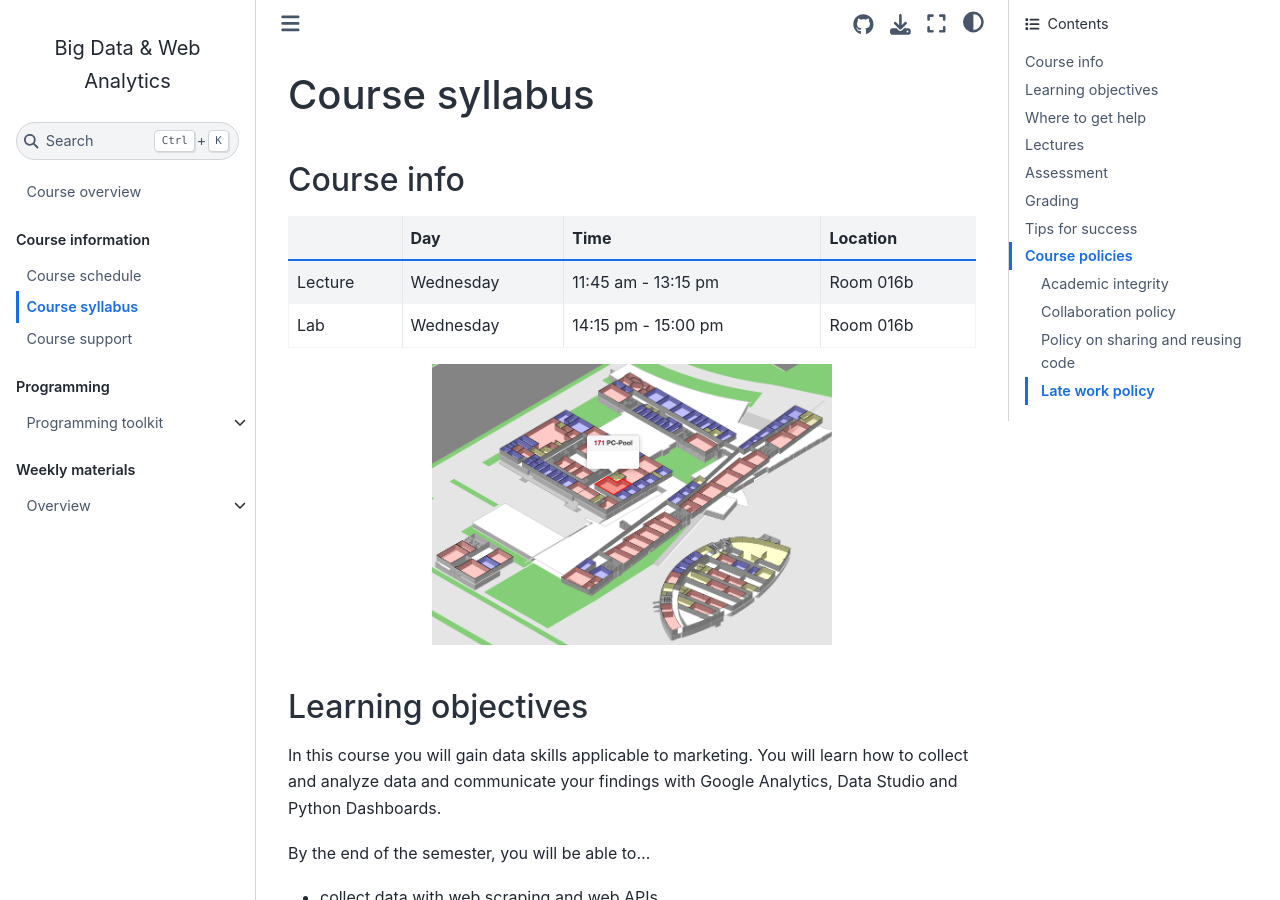
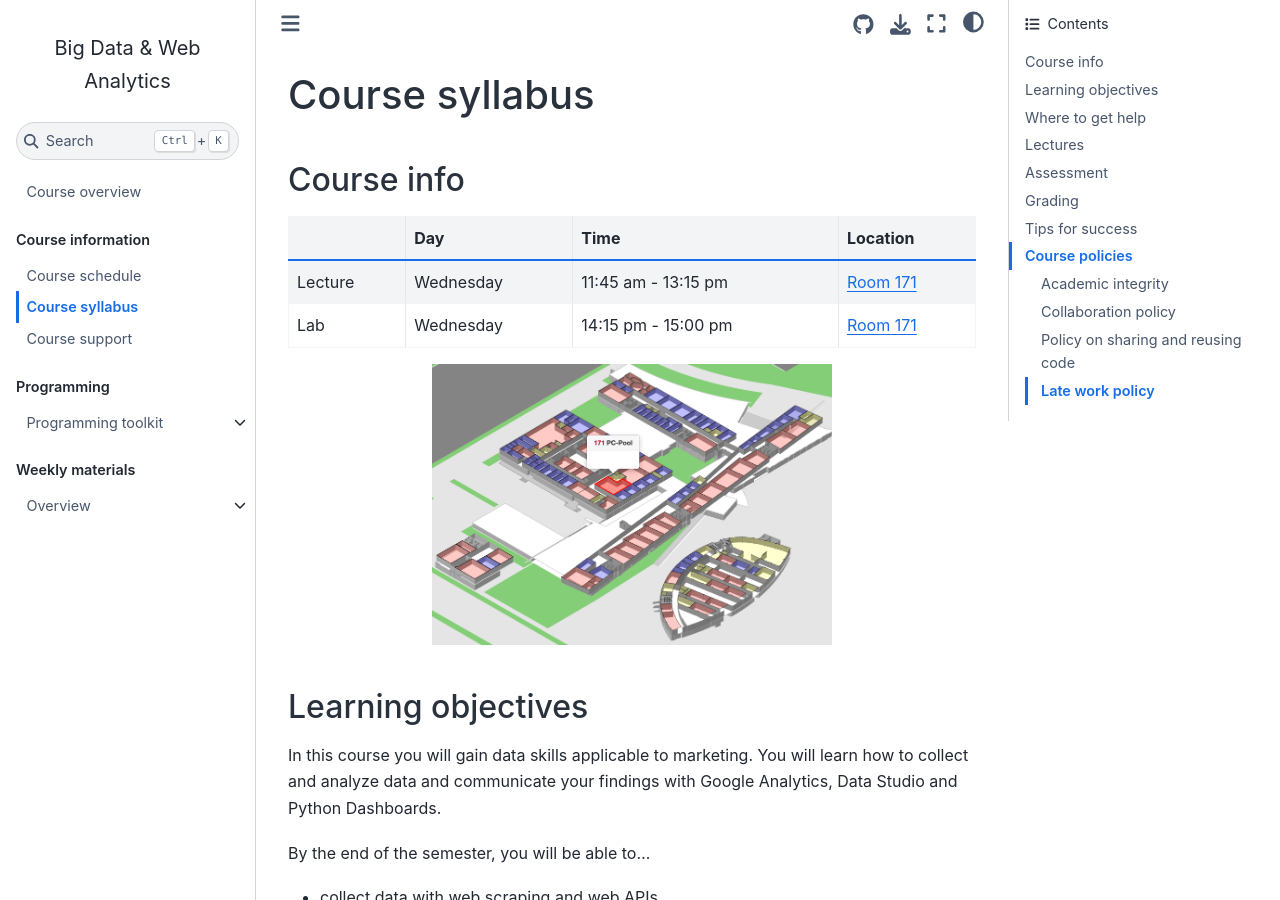
Before and after one commit to om2-ws22/website, a Jupyter Book: the page built from docs/course-syllabus.md, in a window 1280 px wide and 900 px high. Built offline with Jupyter Book 1.0.4 settings and Sphinx 7.4.7 and the Sphinx Book theme 1.1.4, drawn with Linux system fonts in a browser that asks for light colours; comment, search, counter and statistics services are not loaded.

Commit message:
Update course-syllabus.md

````diff
--- a/docs/course-syllabus.md
+++ b/docs/course-syllabus.md
@@ -6,8 +6,8 @@
 
 |           | Day       | Time                  | Location    |
 |-----------|-----------|-------------------    |-------------|
-| Lecture   | Wednesday | 11:45 am - 13:15 pm   |  Room 016b  |
-| Lab       | Wednesday | 14:15 pm - 15:00 pm   |  Room 016b  |
+| Lecture   | Wednesday | 11:45 am - 13:15 pm   |  [Room 171](https://www.hdm-stuttgart.de/horst)  |
+| Lab       | Wednesday | 14:15 pm - 15:00 pm   |  [Room 171](https://www.hdm-stuttgart.de/horst)  |
 
 
 ```{image} ../_static/img/room.png
````
